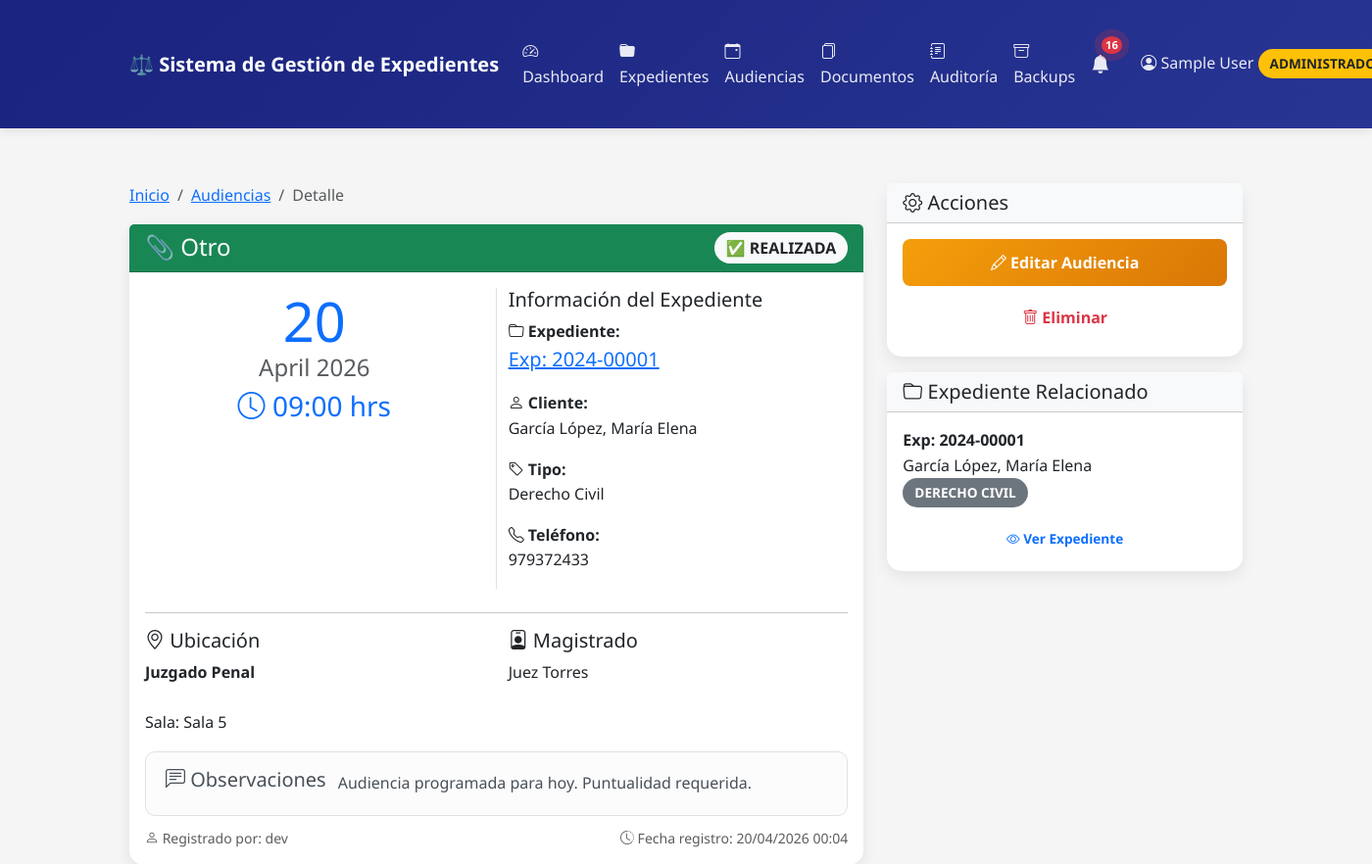
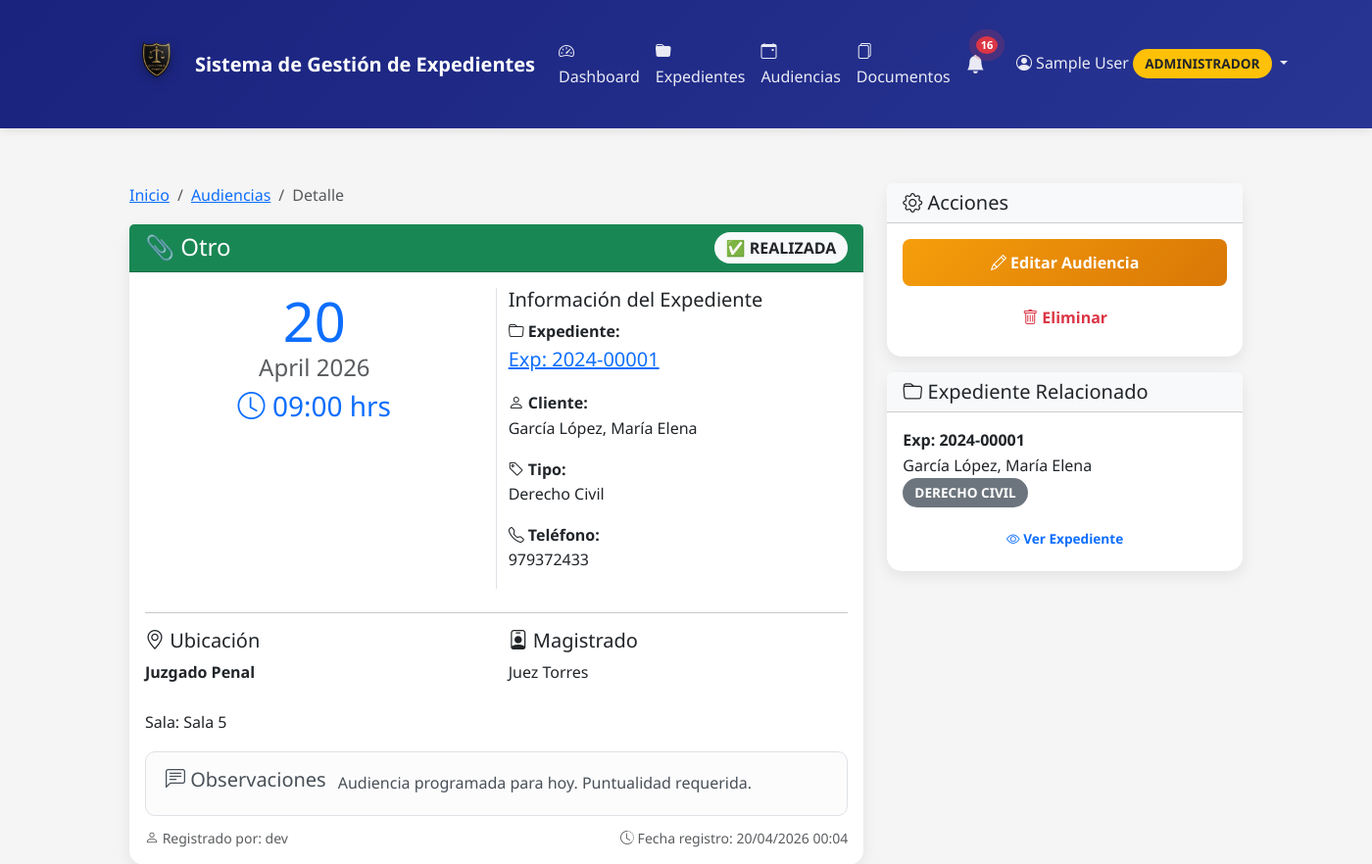
Before and after one commit to quijandriasistema-dot/gestor-expedientes, a Flask app: page /audiencia/1 in a window 1400 px wide; the page is wider, and only the part inside the window is pictured. Shown: the top 882 px of that part at 98% size. Run offline with Flask 3, Linux system fonts and the light colour scheme; the visitor is signed in with stand-in values (Sample User, id 1); data comes from the database, SQL or seed files in the repository; parts of the project's set-up code (start-up, migrations or seed data) failed here and were passed over.

Commit message:
Restauracion v1.0 estable 08/05 - aplicativo funcional

```diff
--- a/app/templates/base.html
+++ b/app/templates/base.html
@@ -32,6 +32,20 @@
         .navbar-brand {
             font-weight: bold;
             color: white !important;
+        }
+
+        /* Logo en el navbar principal */
+        .navbar-logo {
+            height: 55px;
+            width: 55px;
+            object-fit: contain;
+            margin-right: 0.75rem;
+            filter: drop-shadow(0 3px 6px rgba(0,0,0,0.3));
+            transition: transform 0.2s ease;
+        }
+
+        .navbar-brand:hover .navbar-logo {
+            transform: scale(1.08);
         }
 
         .nav-link {
@@ -243,8 +257,11 @@
 <body>
     <nav class="navbar navbar-expand-lg navbar-dark">
         <div class="container">
-            <a class="navbar-brand" href="{{ url_for('main.index') }}">
-                <i class="bi bi-scale-balanced"></i> ⚖️ Sistema de Gestión de Expedientes
+            <a class="navbar-brand d-flex align-items-center" href="{{ url_for('main.index') }}">
+                <img src="{{ url_for('static', filename='images/logo-quijandria.png') }}"
+                     alt="Quijandria"
+                     class="navbar-logo">
+                <span>Sistema de Gestión de Expedientes</span>
             </a>
             <button class="navbar-toggler" type="button" data-bs-toggle="collapse" data-bs-target="#navbarNav">
                 <span class="navbar-toggler-icon"></span>
@@ -272,18 +289,6 @@
                             <i class="bi bi-files"></i> Documentos
                         </a>
                     </li>
-                    {% if session.rol in ['DESARROLLADOR', 'ADMINISTRADOR'] %}
-                    <li class="nav-item">
-                        <a class="nav-link" href="{{ url_for('main.audiencias') }}">
-                            <i class="bi bi-journal-text"></i> Auditoría
-                        </a>
-                    </li>
-                    <li class="nav-item">
-                        <a class="nav-link" href="{{ url_for('main.gestion_backup') }}">
-                            <i class="bi bi-archive"></i> Backups
-                        </a>
-                    </li>
-                    {% endif %}
                     {% endif %}
                 </ul>
                 <ul class="navbar-nav">
```
